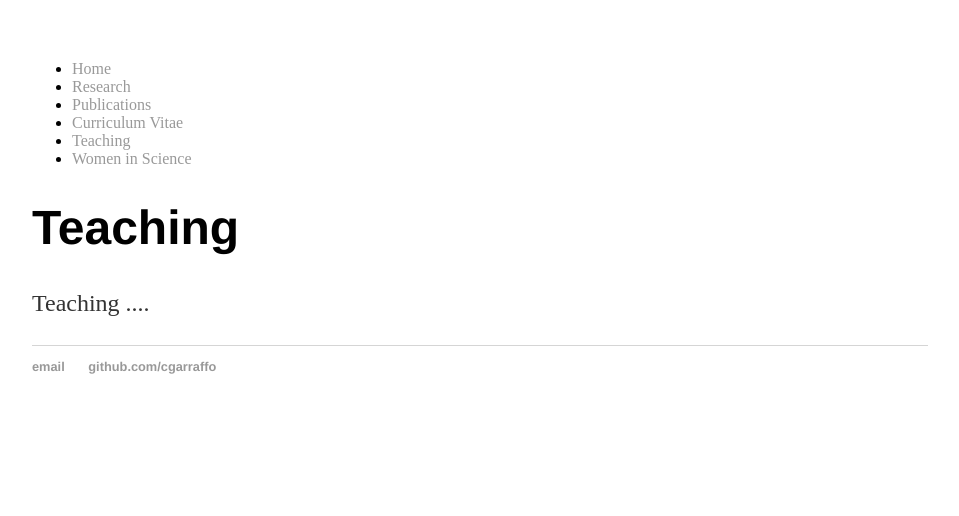
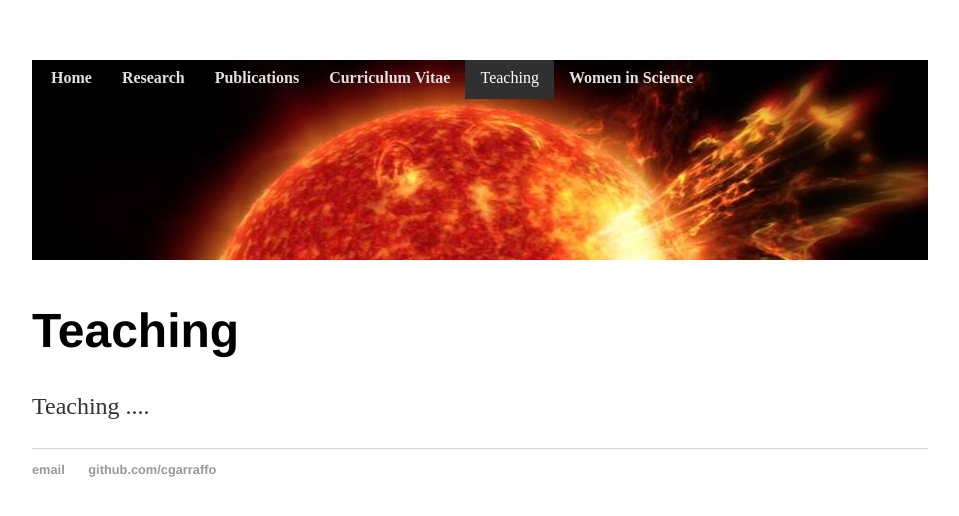
Before and after one commit to cgarraffo/camel, a Jekyll site: the page teaching.html, which Jekyll copies as it is, in a window 1280 px wide. Shown: the top 516 px of the page, without its empty margins (160-1119 px from the left). Built offline with Jekyll 4.4.1, drawn with Linux system fonts in a browser that asks for light colours.

Commit message:
Add files via upload

```diff
--- a/css/main.css
+++ b/css/main.css
@@ -2,6 +2,7 @@ body {
     margin: 60px auto;
     width: 70%;
 }
+
 nav ul, footer ul {
     font-family:'Helvetica', 'Arial', 'Sans-Serif';
     padding: 0px;
@@ -27,17 +28,76 @@ p {
     font-size: 1.5em;
     line-height: 1.4em;
     color: #333;
+    text-align: justify;
 }
 footer {
     border-top: 1px solid #d5d5d5;
     font-size: .8em;
 }
 
-ul.posts {
-    margin: 20px auto 40px;
-    font-size: 1.5em;
+
+#header {
+    background:url(../faintyoung.jpg) no-repeat top center #fff;
+    color:#505050;
+    height:200px;
+    margin:0 0 0 0;
+    padding:0;
+  }
+
+/*top menu*/
+
+#menu {
+   margin: 10px 10px 10px 10px;
+   padding:0;
+   width:100%;
+   }
+
+#menu ul {
+    list-style-type: none;
+    width:100%;
+    position:relative;
+    top:-210px;
+    left:-6px;
+    display: block;
+    height:33px;
+    font-size:1.em;
+    margin:0;
+    padding: 0 0 0 0px;
+    float: left;
+  }
+
+#menu li {
+    display: block;
+    float:left;
+    margin:0;
+    padding:0px;
+    font-weight: 700;
 }
 
-ul.posts li {
-    list-style: none;
+#menu li a {
+    float:left;
+    color:#E0E0E0;
+    text-decoration:none;
+    height:30px;
+    padding:9px 15px 0;
+    font-weight:700;
 }
+
+#menu li a:hover,.current {
+    color:#FFFFFF;
+    background: #606060;
+
+}
+
+#menu .current a {
+    color:#FFFFFF;
+    font-weight:100;
+    background: #303030;
+}
+
+.blurb img {
+	margin: 0 30px 30px 0px;
+	width: 50%;
+	height: auto;
+	float: left;
+}
```
